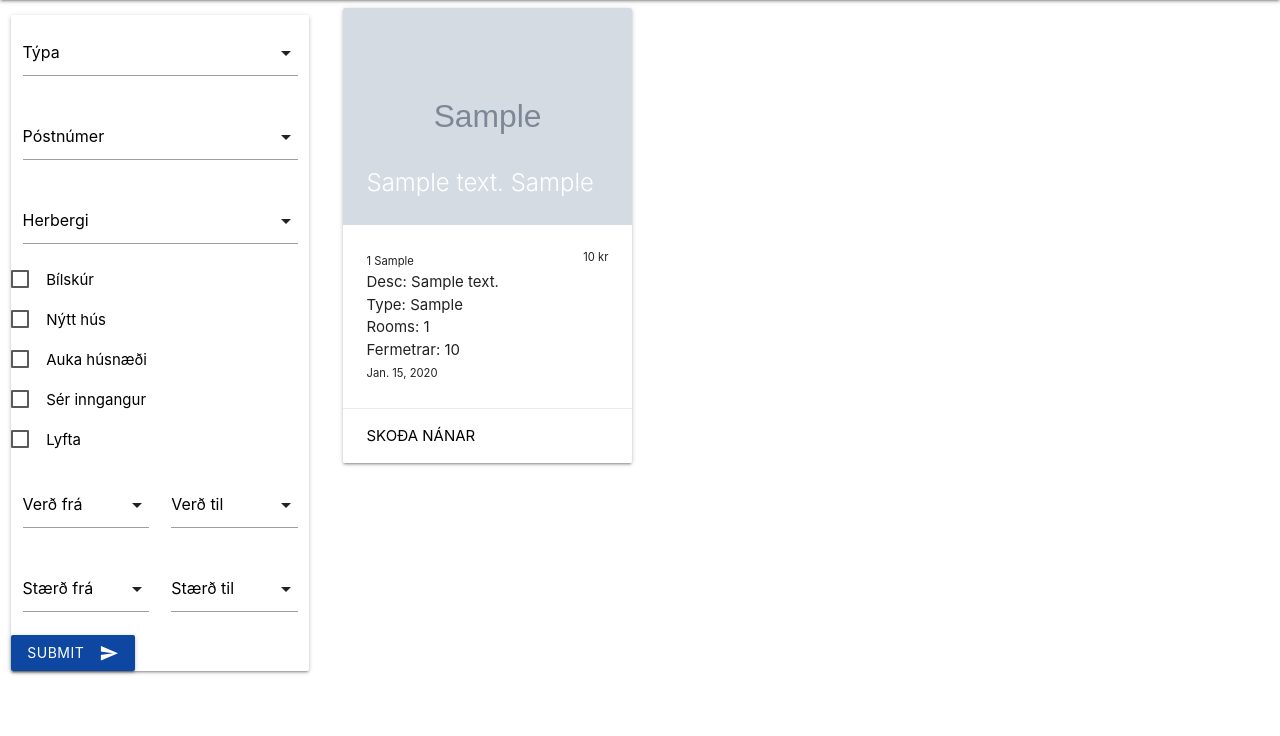
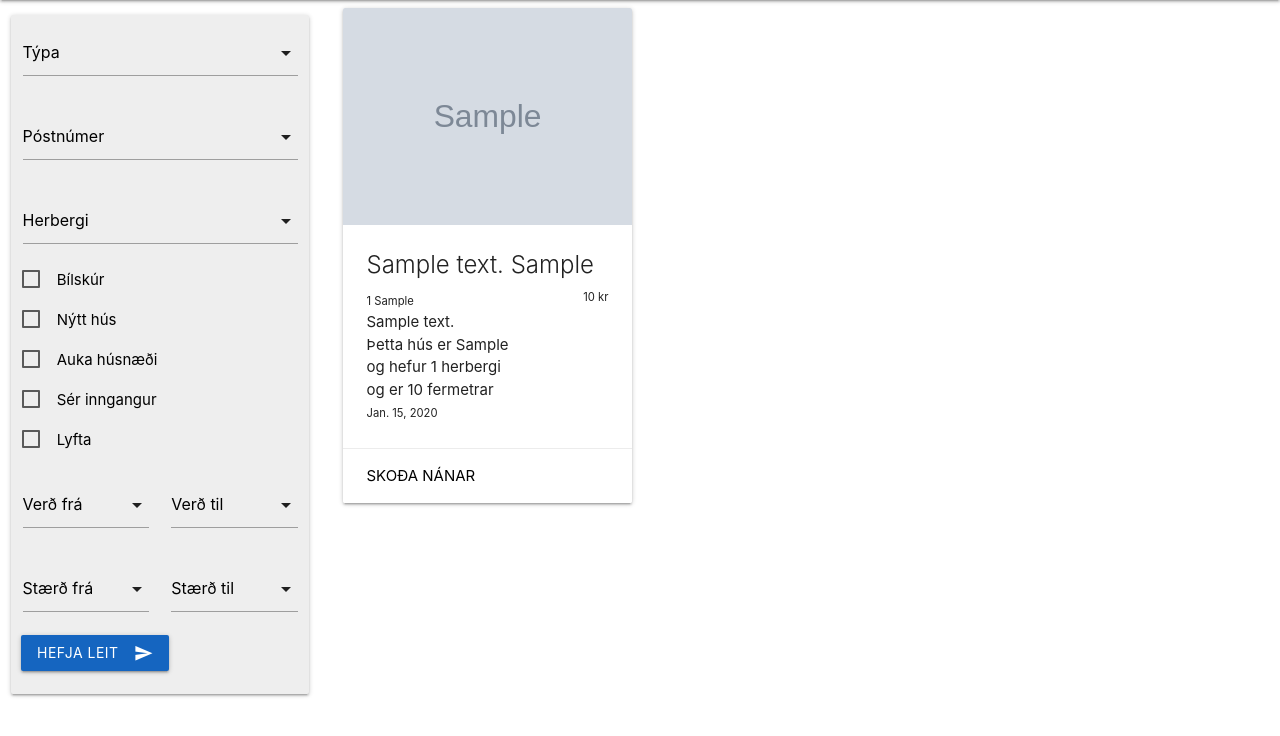
Before and after one commit to aronhr/Verklegt2, a Django app: page / in a window 1280 px wide. Shown: the part 64-800 px from the top of the page. Run offline with Django 3.2, Linux system fonts and the light colour scheme; a user stored in the database is signed in; tables that the repository leaves empty hold one stand-in row (values such as "Sample post"); grey boxes marked "Sample" are stand-in pictures.

Commit message:
Style_n_fixxes
Stílaði heimsíðuna og setti inn side_nav_bar og breytti smá cols og stuff og lék mér eitthvað í single house.. verðum samt að finna út hvað við ætlum að gera með small house.

```diff
--- a/house/views.py
+++ b/house/views.py
@@ -43,7 +43,7 @@ def index(request):
 
         size_from = 0
         if 'size_from' in request.GET:
-            price_from = request.GET.get('size_from')
+            size_from = request.GET.get('size_from')
 
         size_to = sys.maxsize
         if 'size_to' in request.GET:
--- /dev/null
+++ b/static/css/side_bar.css
@@ -0,0 +1,6 @@
+.check_boxes{
+    margin-left: 0.7em;
+}
+#submit_button{
+    margin-left: 0.7em;
+}
--- a/templates/base.html
+++ b/templates/base.html
@@ -7,14 +7,24 @@
     <meta http-equiv="X-UA-Compatible" content="ie=edge">
     <title>{% if house.address %} {{ house.address }} {{ house.street_nr }} {% else %} Fasteignir {% endif %}</title>
     <link rel="stylesheet" href="https://cdnjs.cloudflare.com/ajax/libs/materialize/1.0.0/css/materialize.min.css">
-
+     <script src="https://cdnjs.cloudflare.com/ajax/libs/materialize/1.0.0/js/materialize.min.js"></script>
     <link href="https://fonts.googleapis.com/icon?family=Material+Icons" rel="stylesheet">
     <script src="https://cdnjs.cloudflare.com/ajax/libs/jquery/3.4.1/jquery.min.js"></script>
     <link rel="stylesheet" href="{% static 'css/main.css' %}">
+    <link rel="stylesheet" href="{% static 'css/side_bar.css' %}">
 </head>
 <body>
+
+<script>
+    $(document).ready(function () {
+        $('.sidenav').sidenav();
+    })
+</script>
 <nav class="nav-wrapper blue darken-4">
     <a href="/" class="brand-logo"><img width="75" src="{% static 'images/logo.png' %}" alt="Logo"></a>
+    <a href="#" class="sidenav-trigger" data-target="mobile-nav">
+        <i class="material-icons">menu</i>
+    </a>
     <ul id="nav-mobile" class="right hide-on-med-and-down">
         <li><a href="{% url 'profile-sell-property' %}">Selja fasteign</a></li>
         <li><a href="{% url 'map-index' %}">Kort</a></li>
@@ -27,6 +37,22 @@
         {% endif %}
     </ul>
 </nav>
+
+<ul id="mobile-nav" class="sidenav">
+        <li><a href="{% url 'profile-sell-property' %}">Selja fasteign</a></li>
+        <li><a href="{% url 'map-index' %}">Kort</a></li>
+        <li><a href="{% url 'profile-wishList' %}">Óskalisti</a></li>
+        {% if user.is_authenticated %}
+            <li><a href="{% url 'profile-index' %}">Profíll</a></li>
+            <li><a href="{% url 'logout' %}">Útskráning</a></li>
+        {% else %}
+            <li><a href="{% url 'login-index' %}">Innskráning</a></li>
+        {% endif %}
+    </ul>
+
+
+
+
 <main>
     {% block content %}
 
--- a/templates/house/index.html
+++ b/templates/house/index.html
@@ -3,7 +3,7 @@
 {% block content %}
     <div class="row">
         <div class="col s12 l3 m12">
-            <div class="card">
+            <div class="card grey lighten-3">
                 <div class="dropdowns">
                     <div class="input-field col s12">
 
@@ -37,7 +37,6 @@
                 </div>
 
                 <div class="check_boxes">
-                    <div class="left_boxes">
                     <p>
                         <label>
                             <input id="garage" name="garage" type="checkbox" />
@@ -68,9 +67,8 @@
                             <span class="black-text">Lyfta</span>
                         </label>
                     </p>
-
                 </div>
-                </div>
+                <div class="selectors">
                     <div class="input-field col s6">
                         <select id="price_from" name="price">
                             <option value="" disabled selected>Verð frá</option>
@@ -164,10 +162,12 @@
                             <option value="1000">1000 m²</option>
                         </select>
                     </div>
-
-                <button id="submit_button" class="btn waves-effect blue darken-4" type="submit" name="action">Submit
+                </div>
+                <button id="submit_button" class=" btn waves-effect blue darken-3" type="submit" name="action">Hefja leit
                     <i class="material-icons right">send</i>
                 </button>
+                <br>
+                <br>
 
             </div>
         </div>
--- a/templates/house/single_house.html
+++ b/templates/house/single_house.html
@@ -1,19 +1,19 @@
 {% load humanize %}
 <section>
-    <div class="col s9 m6 l4">
+    <div class="col s12 m6 l4">
         <div class="card">
             <div class="card-image">
                 <img alt="{{ house.address }} {{ house.street_nr }}" src="{{ house.houseimage_set.first.image }}">
-          <span class="card-title">{{ house.address }} {{ house.street_nr }}</span>
             </div>
             <div class="card-content">
                 <article>
+                    <span class="card-title">{{ house.address }} {{ house.street_nr }}</span>
                     <small>{{ house.p_code }} <span class="right">{{ house.price|intcomma  }} kr</span></small>
-                <p>Desc: {{ house.houseinfo_set.first.description }}</p>
-                <p>Type: {{ house.houseinfo_set.first.type }}</p>
-                <p>Rooms: {{ house.houseinfo_set.first.rooms }}</p>
-                <p>Fermetrar: {{ house.houseinfo_set.first.size }}</p>
-                <small>{{ house.sellingdate }}</small>
+                    <p>{{house.houseinfo_set.first.description }}</p>
+                    <p>Þetta hús er {{house.houseinfo_set.first.type }}</p>
+                    <p>og hefur {{house.houseinfo_set.first.rooms }} herbergi</p>
+                    <p>og er {{house.houseinfo_set.first.size }} fermetrar</p>
+                    <small>{{house.sellingdate }}</small>
                 </article>
             </div>
             <div class="card-action">
```
Also changed, not shown: static/javascript/side_bar.js (line endings or trailing spaces). Lines whose indentation alone changed are shown as unchanged.
